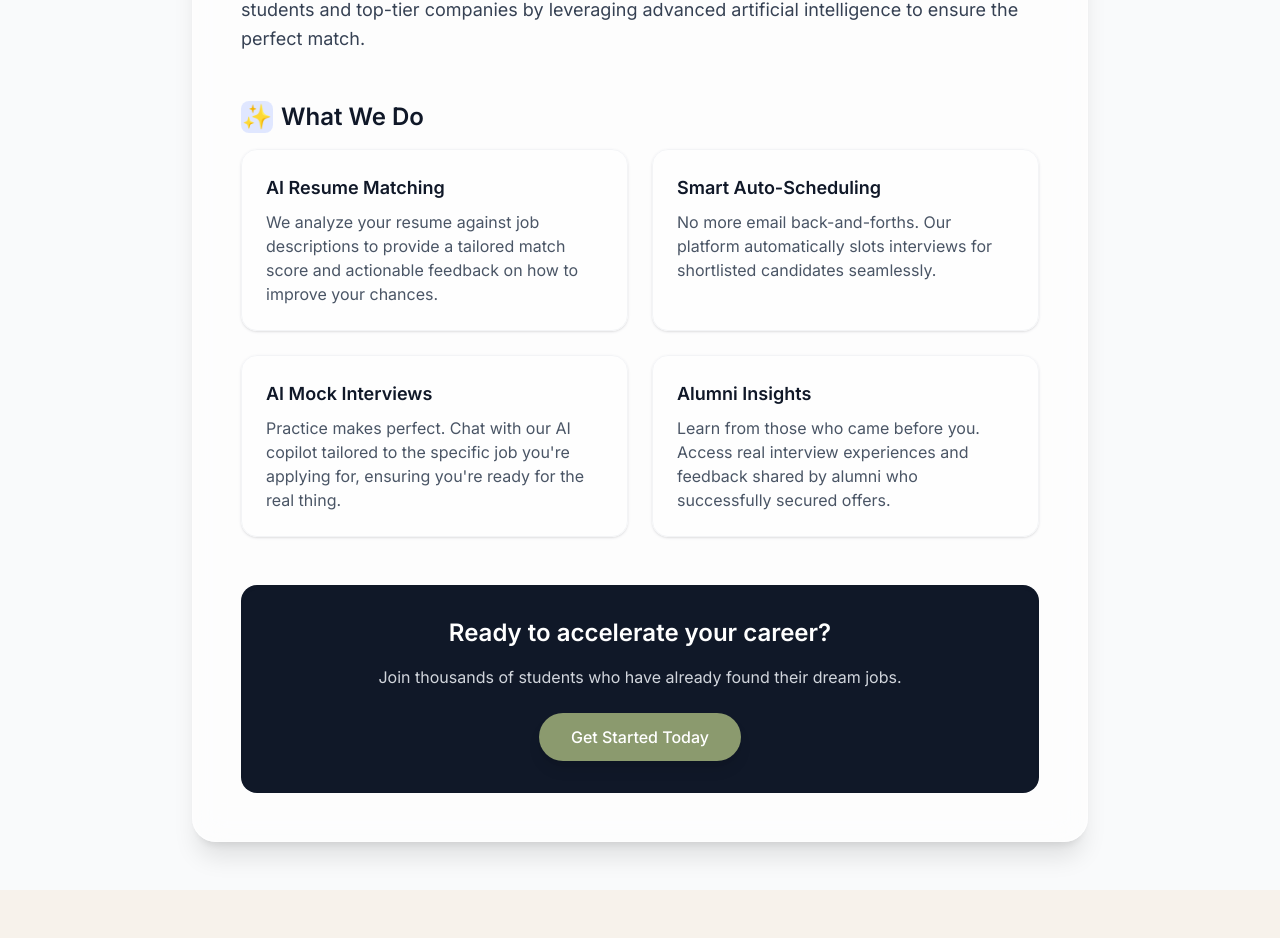
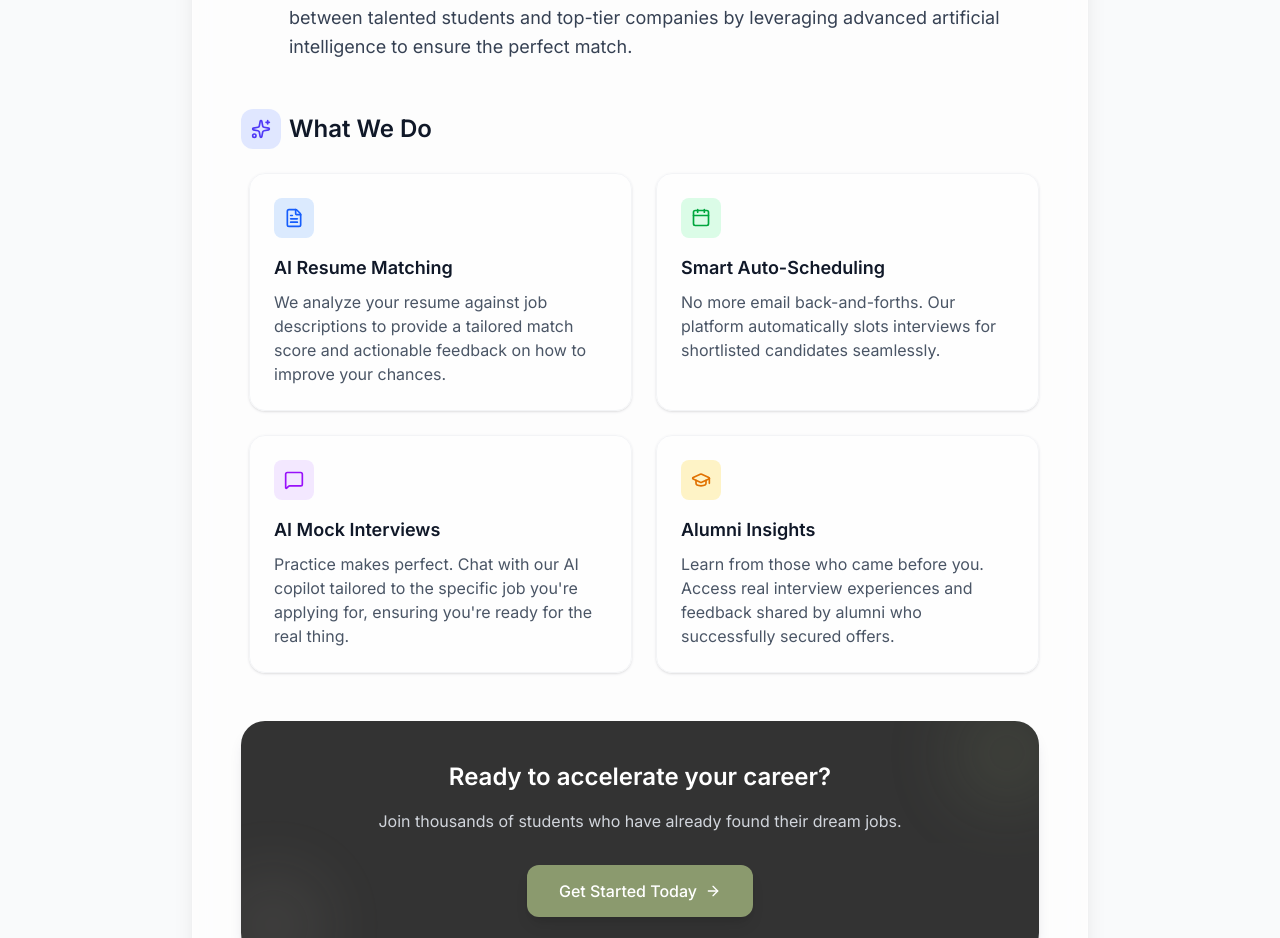
Before and after one commit to Jayumali369/placement-portal-major-project, a Next.js app in the folder frontend/: page /about in a window 1280 px wide. Shown: the part 414-1352 px from the top of the page. Before the commit the page ends 1304 px from the top, so only its background shows below. Built offline with nearby package versions, Linux system fonts and the light colour scheme.

Commit message:
style: add lucide-react icons and refine palette in about page

```diff
--- a/frontend/app/about/page.js
+++ b/frontend/app/about/page.js
@@ -1,10 +1,13 @@
+import { Target, Sparkles, FileText, Calendar, MessageSquare, GraduationCap, ArrowRight } from "lucide-react";
+import Link from "next/link";
+
 export default function AboutPage() {
   return (
     <div className="min-h-screen bg-gray-50 flex flex-col items-center py-12 px-4 sm:px-6 lg:px-8">
       <div className="max-w-4xl w-full">
         <div className="text-center mb-12">
           <h1 className="text-4xl font-poppins font-extrabold text-gray-900 sm:text-5xl">
-            About Smart<span className="text-primary">Career</span>
+            About Smart<span className="text-[#8b9a6e]">Career</span>
           </h1>
           <p className="mt-4 text-xl text-gray-600">
             Revolutionizing the way students and companies connect through AI-driven insights.
@@ -16,45 +19,69 @@ export default function AboutPage() {
 
             <section>
               <h2 className="text-2xl font-semibold text-gray-900 mb-4 flex items-center gap-2">
-                <span className="w-8 h-8 rounded-lg bg-primary/10 text-primary flex items-center justify-center">🎯</span>
+                <span className="w-10 h-10 rounded-xl bg-[#8b9a6e]/10 text-[#8b9a6e] flex items-center justify-center">
+                  <Target className="w-5 h-5" />
+                </span>
                 Our Mission
               </h2>
-              <p className="text-gray-700 leading-relaxed text-lg">
+              <p className="text-gray-700 leading-relaxed text-lg pl-12">
                 At SmartCareer, we believe that finding the right job should be based on merit, skills, and true potential—not just keywords on a resume. Our mission is to bridge the gap between talented students and top-tier companies by leveraging advanced artificial intelligence to ensure the perfect match.
               </p>
             </section>
 
             <section>
-              <h2 className="text-2xl font-semibold text-gray-900 mb-4 flex items-center gap-2">
-                <span className="w-8 h-8 rounded-lg bg-indigo-100 text-indigo-600 flex items-center justify-center">✨</span>
+              <h2 className="text-2xl font-semibold text-gray-900 mb-6 flex items-center gap-2">
+                <span className="w-10 h-10 rounded-xl bg-indigo-100 text-indigo-600 flex items-center justify-center">
+                  <Sparkles className="w-5 h-5" />
+                </span>
                 What We Do
               </h2>
-              <div className="grid grid-cols-1 md:grid-cols-2 gap-6">
-                <div className="bg-white/50 p-6 rounded-2xl border border-gray-100 shadow-sm hover:shadow-md transition-shadow">
+              <div className="grid grid-cols-1 md:grid-cols-2 gap-6 pl-2">
+                <div className="bg-white/50 p-6 rounded-2xl border border-gray-100 shadow-sm hover:shadow-md transition-all group">
+                  <div className="w-10 h-10 rounded-lg bg-blue-100 text-blue-600 flex items-center justify-center mb-4 group-hover:scale-110 transition-transform">
+                    <FileText className="w-5 h-5" />
+                  </div>
                   <h3 className="font-semibold text-gray-900 text-lg mb-2">AI Resume Matching</h3>
                   <p className="text-gray-600">We analyze your resume against job descriptions to provide a tailored match score and actionable feedback on how to improve your chances.</p>
                 </div>
-                <div className="bg-white/50 p-6 rounded-2xl border border-gray-100 shadow-sm hover:shadow-md transition-shadow">
+                <div className="bg-white/50 p-6 rounded-2xl border border-gray-100 shadow-sm hover:shadow-md transition-all group">
+                  <div className="w-10 h-10 rounded-lg bg-green-100 text-green-600 flex items-center justify-center mb-4 group-hover:scale-110 transition-transform">
+                    <Calendar className="w-5 h-5" />
+                  </div>
                   <h3 className="font-semibold text-gray-900 text-lg mb-2">Smart Auto-Scheduling</h3>
                   <p className="text-gray-600">No more email back-and-forths. Our platform automatically slots interviews for shortlisted candidates seamlessly.</p>
                 </div>
-                <div className="bg-white/50 p-6 rounded-2xl border border-gray-100 shadow-sm hover:shadow-md transition-shadow">
+                <div className="bg-white/50 p-6 rounded-2xl border border-gray-100 shadow-sm hover:shadow-md transition-all group">
+                  <div className="w-10 h-10 rounded-lg bg-purple-100 text-purple-600 flex items-center justify-center mb-4 group-hover:scale-110 transition-transform">
+                    <MessageSquare className="w-5 h-5" />
+                  </div>
                   <h3 className="font-semibold text-gray-900 text-lg mb-2">AI Mock Interviews</h3>
                   <p className="text-gray-600">Practice makes perfect. Chat with our AI copilot tailored to the specific job you're applying for, ensuring you're ready for the real thing.</p>
                 </div>
-                <div className="bg-white/50 p-6 rounded-2xl border border-gray-100 shadow-sm hover:shadow-md transition-shadow">
+                <div className="bg-white/50 p-6 rounded-2xl border border-gray-100 shadow-sm hover:shadow-md transition-all group">
+                  <div className="w-10 h-10 rounded-lg bg-amber-100 text-amber-600 flex items-center justify-center mb-4 group-hover:scale-110 transition-transform">
+                    <GraduationCap className="w-5 h-5" />
+                  </div>
                   <h3 className="font-semibold text-gray-900 text-lg mb-2">Alumni Insights</h3>
                   <p className="text-gray-600">Learn from those who came before you. Access real interview experiences and feedback shared by alumni who successfully secured offers.</p>
                 </div>
               </div>
             </section>
 
-            <section className="text-center bg-gray-900 rounded-2xl p-8 shadow-inner mt-8">
-              <h2 className="text-2xl font-semibold text-white mb-4">Ready to accelerate your career?</h2>
-              <p className="text-gray-300 mb-6">Join thousands of students who have already found their dream jobs.</p>
-              <a href="/signup" className="inline-block px-8 py-3 rounded-full bg-primary text-white font-medium hover:bg-indigo-700 transition-colors shadow-lg hover:shadow-indigo-500/30">
+            <section className="text-center bg-[#333333] rounded-3xl p-10 shadow-lg mt-8 relative overflow-hidden">
+              {/* Decorative elements */}
+              <div className="absolute top-0 right-0 -mt-4 -mr-4 w-24 h-24 bg-[#8b9a6e] rounded-full blur-2xl opacity-20"></div>
+              <div className="absolute bottom-0 left-0 -mb-4 -ml-4 w-24 h-24 bg-[#eae2d6] rounded-full blur-2xl opacity-10"></div>
+
+              <h2 className="text-2xl font-semibold text-white mb-4 relative z-10">Ready to accelerate your career?</h2>
+              <p className="text-gray-300 mb-8 relative z-10">Join thousands of students who have already found their dream jobs.</p>
+              <Link
+                href="/login"
+                className="inline-flex items-center gap-2 px-8 py-3.5 rounded-xl bg-[#8b9a6e] text-white font-medium hover:bg-[#7b8a5e] transition-all shadow-lg hover:shadow-[#8b9a6e]/30 relative z-10"
+              >
                 Get Started Today
-              </a>
+                <ArrowRight className="w-4 h-4" />
+              </Link>
             </section>
 
           </div>
```
